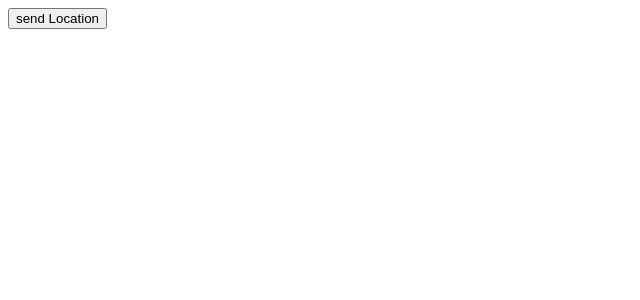
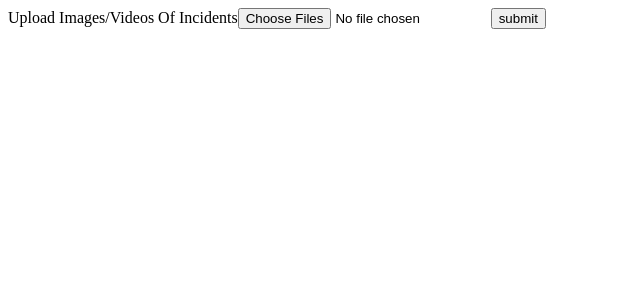
Before and after one commit to hritik868/SafeSpeak, a React (Vite) app: page / in a window 1280 px wide. Shown: the top 300 px of the page, without its empty margins (0-640 px from the left). Built offline with nearby package versions, Linux system fonts and the light colour scheme; the HTML template or start-up script is replaced by a standard one.

Commit message:
added image feature

```diff
--- a/src/App.jsx
+++ b/src/App.jsx
@@ -1,56 +1,7 @@
 import React, { useState } from "react";
-import axios from "axios";
+import ReportingPage from "./Pages/ReportingPage";
 const App = () => {
-  const [location, setLocation] = useState({ latitude: null, longitude: null });
-  const [loading, setLoading] = useState(false);
-  const getLocation = () => {
-    setLoading(true);
-    if (navigator.geolocation) {
-      navigator.geolocation.getCurrentPosition(showPosition, handleError);
-    } else {
-      alert("Geolocation is not supported by this browser.");
-      setLoading(false);
-    }
-  };
-
-  const showPosition = (position) => {
-    const latitude = position.coords.latitude;
-    const longitude = position.coords.longitude;
-
-    sendLocation(latitude, longitude);
-    console.log(`latitude : ${latitude}, Longitude: ${longitude}`);
-    setLocation({ latitude, longitude });
-    setLoading(false);
-  };
-  const handleError = (error) => {
-    console.log(error);
-    console.error("Error occurred. Error code: " + error);
-    setLoading(false);
-  };
-
-  const sendLocation = async (latitude, longitude) => {
-    const url = `${import.meta.env.VITE_SERVER_URL}/api/location/getLocation`;
-    console.log(url);
-    const response = await axios.post(
-      `${import.meta.env.VITE_SERVER_URL}/api/location/getLocation`,
-      {
-        latitude,
-        longitude,
-      }
-    );
-  };
-  return (
-    <div>
-      <button onClick={getLocation}>
-        {loading ? "Fetching Location" : "send Location"}
-      </button>
-      {location.latitude && location.longitude && (
-        <div>
-          Location: {location.latitude} Latitude: {location.longitude}
-        </div>
-      )}
-    </div>
-  );
+  return <ReportingPage />;
 };
 
 export default App;
--- /dev/null
+++ b/src/Pages/ReportingPage.jsx
@@ -0,0 +1,8 @@
+import React from "react";
+
+import ReportingForm from "../components/ReportingForm";
+
+const ReportingPage = () => {
+  return <ReportingForm />;
+};
+export default ReportingPage;
--- /dev/null
+++ b/src/components/ReportingForm.jsx
@@ -0,0 +1,94 @@
+import React, { useState } from "react";
+import getLocation from "../utils/fetchLocation";
+import axios from "axios";
+
+const ReportingForm = () => {
+  const [files, setFiles] = useState([]);
+  const [location, setLocation] = useState({});
+
+  const handleFileChange = (e) => {
+    const allFiles = Array.from(e.target.files);
+    const tempArr = allFiles.map((file) => {
+      return {
+        fileObj: file,
+        fileName: file.name,
+        filePreview: URL.createObjectURL(file),
+      };
+    });
+
+    setFiles(tempArr);
+  };
+
+  const handleSubmit = async (e) => {
+    e.preventDefault();
+
+    const locationData = await getLocation();
+    setLocation(locationData);
+
+    const uploadedImageUrls = [];
+
+    const uploadPromises = files.map(async (file) => {
+      const formData = new FormData();
+      formData.append("file", file.fileObj);
+      formData.append("upload_preset", "SafeSpeak");
+      formData.append("cloud_name", "dfylu3ufc");
+      const cloudRes = await axios.post(
+        "https://api.cloudinary.com/v1_1/dfylu3ufc/image/upload",
+        formData
+      );
+      uploadedImageUrls.push(cloudRes.data.secure_url);
+    });
+    await Promise.all(uploadPromises);
+
+    const url = `${
+      import.meta.env.VITE_SERVER_URL
+    }/api/location/reportAnonymous`;
+
+    try {
+      const response = await axios.post(url, {
+        filesArray: uploadedImageUrls,
+        latitude: locationData.latitude,
+        longitude: locationData.longitude,
+      });
+      console.log(response);
+      alert(response.data.Message);
+      setFiles([]);
+    } catch (err) {
+      alert(err.response.data.Message);
+    }
+  };
+  return (
+    <div>
+      <form onSubmit={handleSubmit}>
+        <label htmlFor="incident-files">
+          Upload Images/Videos Of Incidents
+        </label>
+        <input
+          type="file"
+          id="incident-files"
+          accept="video/*,image/*"
+          capture="environment"
+          onChange={handleFileChange}
+          required
+          multiple
+        ></input>
+        {files.length > 0 && (
+          <div>
+            {files.map((file, index) => (
+              <img
+                key={index}
+                src={file.filePreview}
+                alt={file.fileName}
+                width="40"
+                height="40"
+              ></img>
+            ))}
+          </div>
+        )}
+        <button type="submit">submit</button>
+      </form>
+    </div>
+  );
+};
+
+export default ReportingForm;
--- /dev/null
+++ b/src/utils/fetchLocation.js
@@ -0,0 +1,20 @@
+const getLocation = () => {
+  return new Promise((resolve, reject) => {
+    const showPosition = (position) => {
+      const latitude = position.coords.latitude;
+      const longitude = position.coords.longitude;
+      resolve({ latitude, longitude });
+    };
+    const handleError = (error) => {
+      reject(error);
+    };
+
+    if (navigator.geolocation) {
+      navigator.geolocation.getCurrentPosition(showPosition, handleError);
+    } else {
+      reject(new Error("Geolocation is not supported by this browser."));
+    }
+  });
+};
+
+export default getLocation;
```
